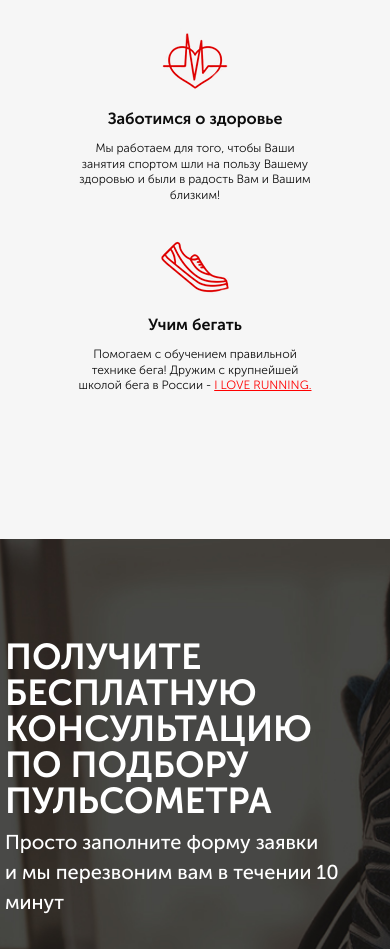
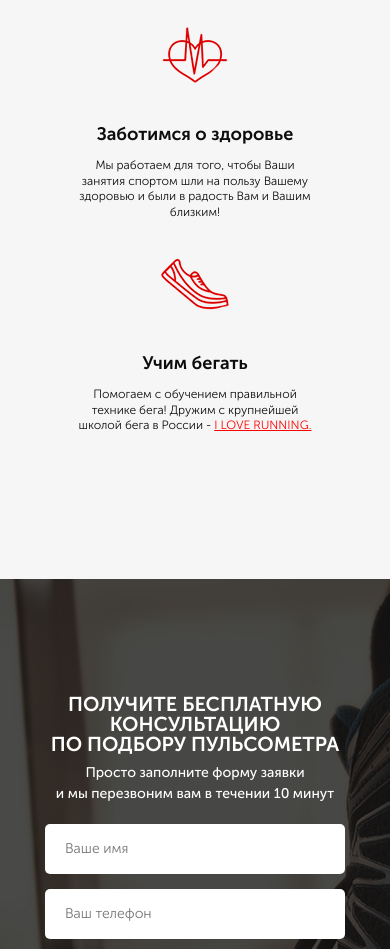
Before and after one commit to dimamedvid/Module-3-landing, a website: page src/index.html in a window 390 px wide. Shown: the part 1051-2000 px from the top of the page. Drawn offline with Linux system fonts and the light colour scheme.

Commit message:
add second homework (adaption consultation)

```diff
--- a/src/sass/blocks/_media.scss
+++ b/src/sass/blocks/_media.scss
@@ -1,6 +1,9 @@
 @media (max-width: 1200px){
     .container {
         max-width: 960px;
+    }
+    .title_left{
+        font-size: 32px;
     }
 }
 @media (max-width: 991px){
@@ -25,8 +28,16 @@
         &__text{
             font-size: 13px;
         }
-        &__title{
-            font-size: 17px;
+    }
+    .title{
+        font-size: 17px;
+    }
+    .title_left{
+        font-size: 28px;
+    }
+    .consultation{
+        &__descr{
+            font-size: 18px;
         }
     }
 }
@@ -43,11 +54,14 @@
         &__header{
             font-size: 24px;
         }
-        &__title{
-            font-size: 16px;
-        }
         &__text{
             font-size: 12px;
+        }
+    }
+    .title{
+        font-size: 16px;
+        &_left{
+            font-size: 24px;
         }
     }
     .promo{
@@ -89,9 +103,6 @@
         &__header{
             font-size: 19px;
         }
-        &__title{
-            margin-top: 15px;
-        }
         &__text{
             margin-top: 10px;
         }
@@ -104,6 +115,13 @@
             margin-bottom: 30px;
         }
     }
+    .title{
+        margin-top: 15px;
+        &_left{
+            font-size: 20px;
+            text-align: center;
+        }
+    }
     .button{
         width: 135px;
         height: 30px;
@@ -112,5 +130,20 @@
             height: 50px;
             font-size: 15px;
         }
+        &_submit{
+            width: 100%;
+            height: 55px;
+        }
+    }
+    .consultation{
+        &__descr{
+            font-size: 14px;
+            text-align: center;
+
+        }
+    }
+    .feed-form{
+        margin: 0 auto;
+        margin-top: 20px;
     }
 }
--- a/src/sass/style.scss
+++ b/src/sass/style.scss
@@ -10,7 +10,7 @@
 @import 'blocks/header';
 @import 'blocks/button';
 @import 'blocks/advantages';
-@import 'blocks/media';
 @import 'blocks/titles';
 @import 'blocks/consultation.scss';
 @import 'blocks/forms';
+@import 'blocks/media';
```
Also changed, not shown: src/css/style.css, src/css/style.min.css, 1 other file.
